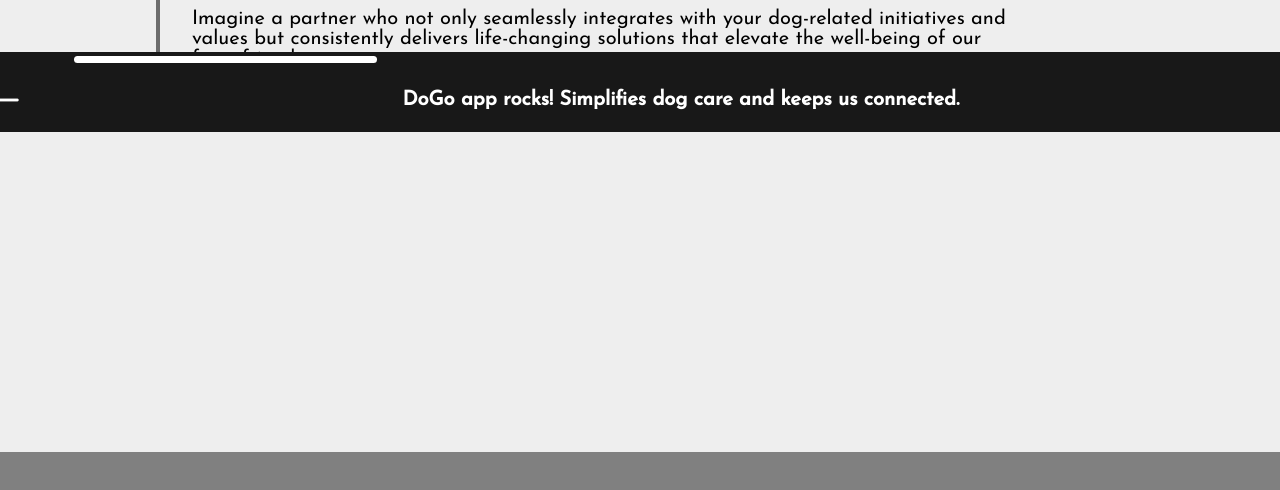
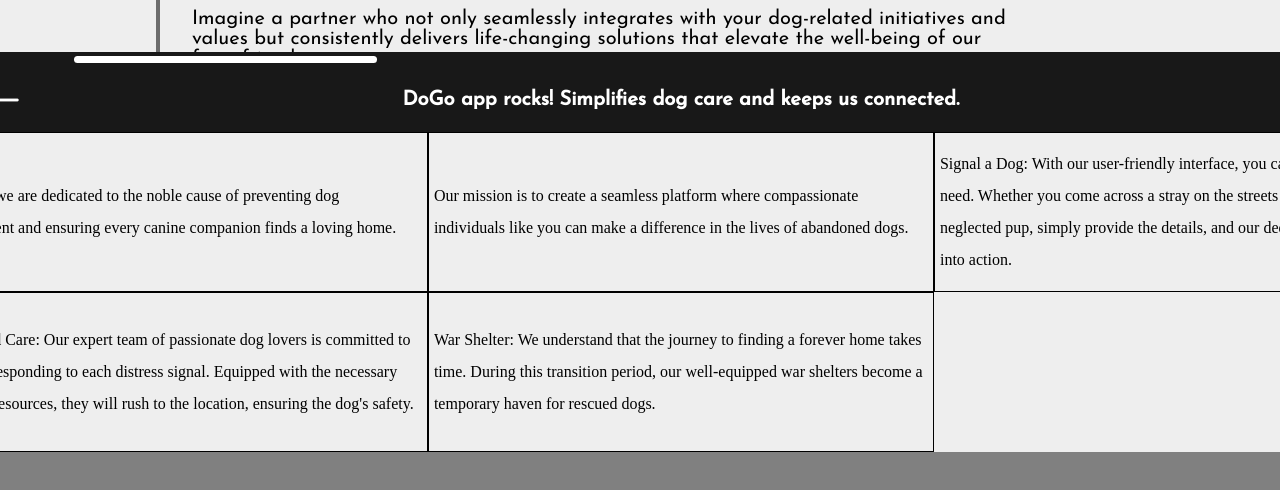
Before and after one commit to LabiciIvan/DoGo-application, a React (Vite) app: page / in a window 1280 px wide. Shown: the part 748-1238 px from the top of the page. Built offline with nearby package versions, Linux system fonts and the light colour scheme.

Commit message:
DG-1: Home Page Development #1
- added cards content for the DoGo application.

```diff
--- a/src/views/guest/home/Home.jsx
+++ b/src/views/guest/home/Home.jsx
@@ -49,6 +49,12 @@
 						<div className="wrapper_one-slider">
 							<TextSlider content={dataHome3}/>
 						</div>
+						{dataHome2.map(e =>
+							<div className="wrapper_one-aboutUS">
+								<div className="wrapper_one-aboutUS-content">{e.content}</div>
+								<div className="wrapper_one-aboutUS-extra">{e.extra}</div>
+							</div>
+						)}
 					</div>
 					<div className="secondary-wrapper_two">
 
--- a/src/views/guest/home/home.css
+++ b/src/views/guest/home/home.css
@@ -109,3 +109,16 @@
 	grid-area: 3/1/5/5;
 	background-color: gray;
 }
+
+.wrapper_one-aboutUS {
+	display: grid;
+	justify-content: center;
+	align-items: center;
+	border: 1px solid black;
+	padding: 0 5px 0 5px;
+	line-height: 2;
+}
+
+.wrapper_one-aboutUS-extra {
+	display: none;
+}
```
